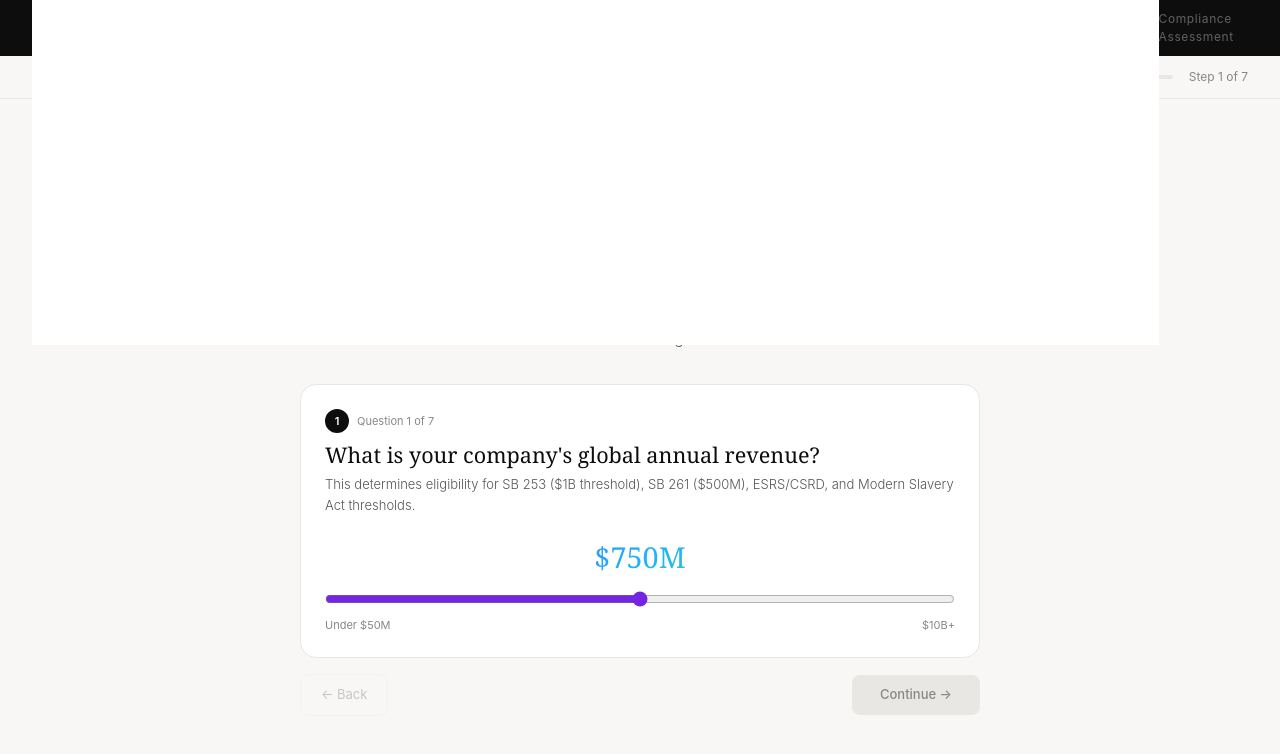
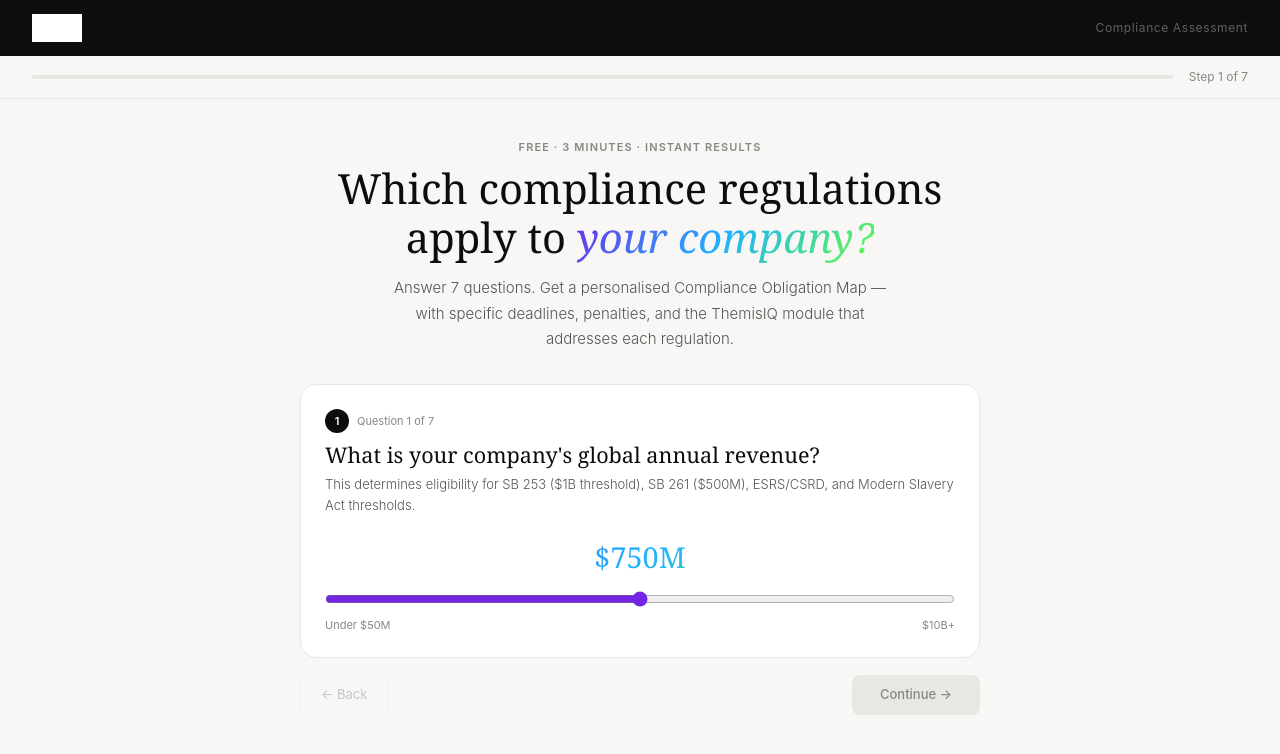
Before and after one commit to themisiqco/themisiq, a Next.js app: page /assess in a window 1280 px wide. Shown: the top 754 px of the page. Built offline with nearby package versions, Linux system fonts and the light colour scheme.

Commit message:
Fix logo size in assess header

```diff
--- a/app/assess/page.tsx
+++ b/app/assess/page.tsx
@@ -614,7 +614,7 @@ export default function AssessPage() {
       {/* Header */}
       <div style={{ background: '#0d0d0d', padding: '0 2rem', height: 56, display: 'flex', alignItems: 'center', justifyContent: 'space-between' }}>
         <a href="/" style={{ textDecoration: 'none' }}>
-          <img src="/logo.png" alt="ThemisIQ" height={28} style={{ display: 'block', filter: 'brightness(0) invert(1)' }} />
+          <img src="/logo.png" alt="ThemisIQ" height={28} style={{ display: 'block', filter: 'brightness(0) invert(1)', maxHeight: '28px', width: 'auto' }} />
         </a>
         <span style={{ fontSize: 12, color: 'rgba(255,255,255,0.35)', letterSpacing: '0.05em' }}>Compliance Assessment</span>
       </div>
```
